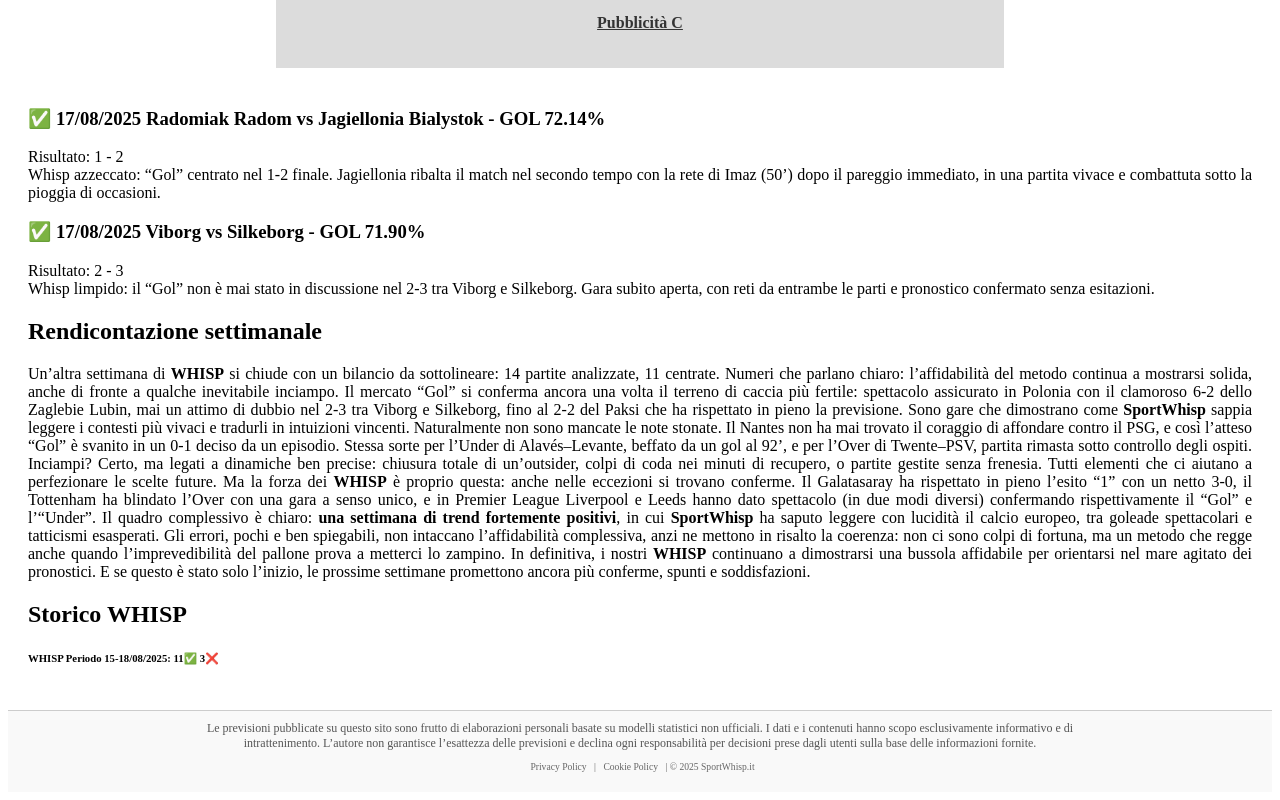
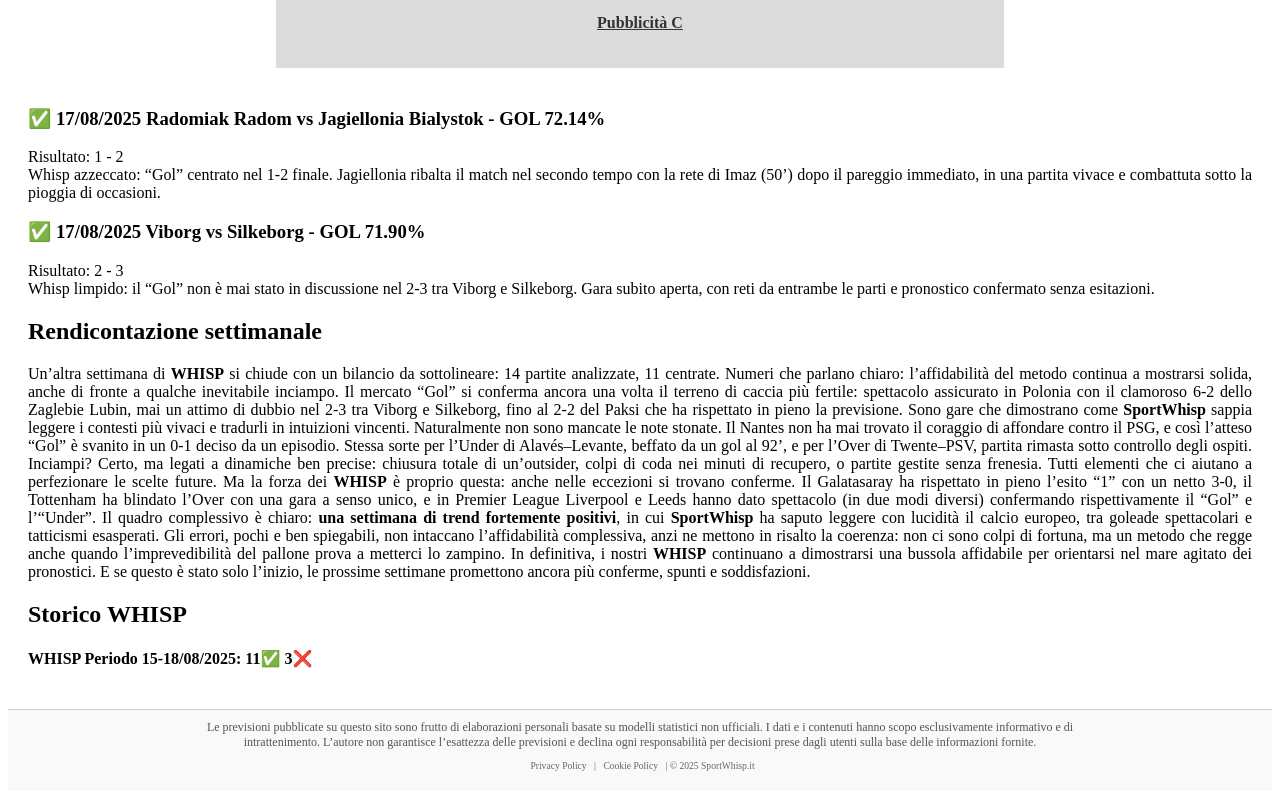
Before and after one commit to SportWhisp/SWpwa, a Next.js app: page /commenti in a window 1280 px wide. Shown: the part 3777-4577 px from the top of the page. Built offline with nearby package versions, Linux system fonts and the light colour scheme.

Commit message:
cambio format storico

```diff
--- a/pages/commenti/index.js
+++ b/pages/commenti/index.js
@@ -319,7 +319,7 @@
         </p>
 
         <h2>Storico WHISP</h2>
-        <h6>WHISP Periodo 15-18/08/2025: 11✅ 3❌</h6>
+        <h4>WHISP Periodo 15-18/08/2025: 11✅ 3❌</h4>
 
       </section>
       {/* 🔵 FINE COMMENTO SETTIMANALE 🔵 */}
```
